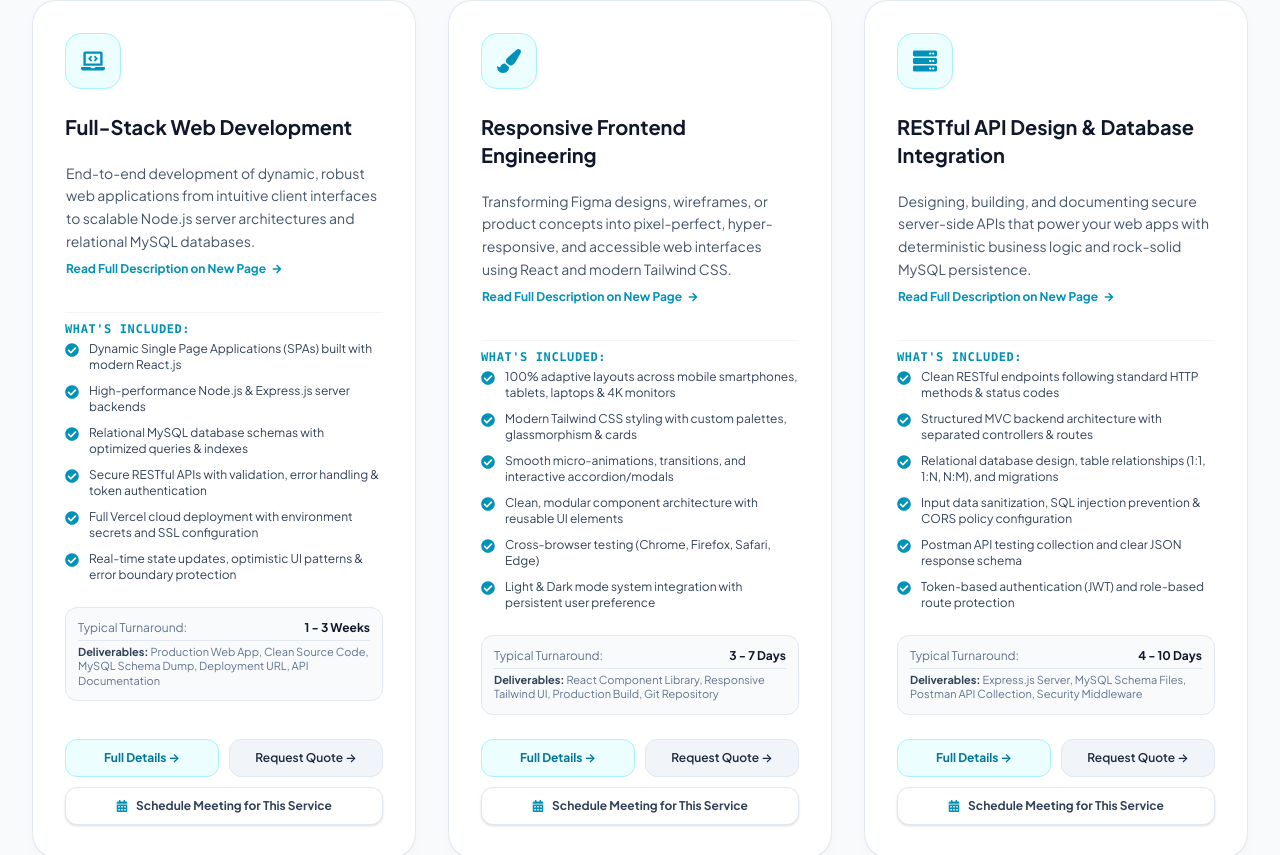
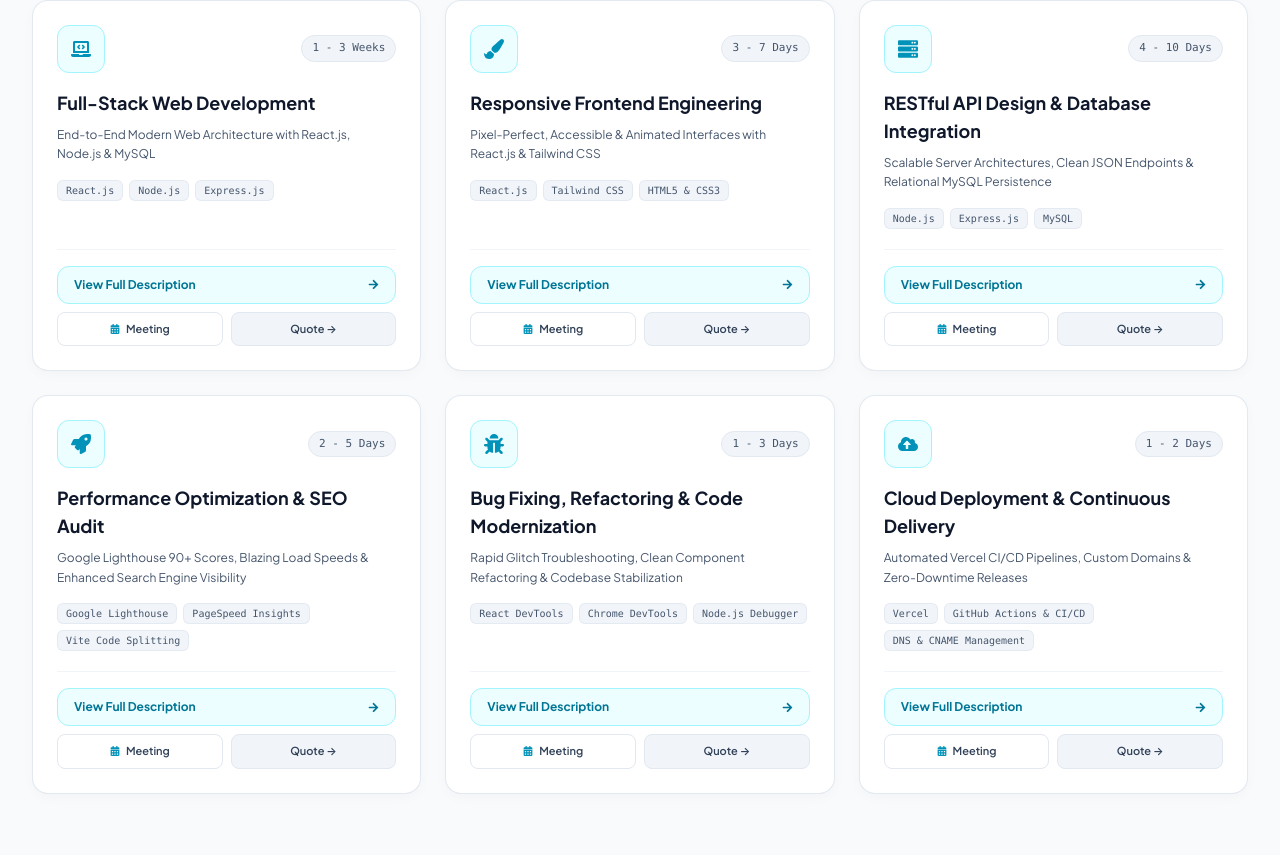
Before and after one commit to hassanakbar-dev/Hassan-Akbar-Portfolio-project, a React (Vite) app in the folder frontend/: page /services in a window 1280 px wide. Shown: the part 437-1292 px from the top of the page. Built offline with nearby package versions, Linux system fonts and the light colour scheme; no server answers.

Commit message:
add some content in services.jsx

```diff
--- a/frontend/src/pages/Services.jsx
+++ b/frontend/src/pages/Services.jsx
@@ -65,90 +65,76 @@ export default function Services() {
       </div>
 
       {/* Services Grid (All 6 core services) */}
-      <div className="grid grid-cols-1 md:grid-cols-2 lg:grid-cols-3 gap-8">
+      {/* Services Grid (All 6 core services - compact cards) */}
+      <div className="grid grid-cols-1 md:grid-cols-2 lg:grid-cols-3 gap-6">
         {servicesData.map((service) => {
           const IconComponent = iconMap[service.icon] || FaLaptopCode
           return (
             <div
               key={service.id}
-              className="glass-card p-8 rounded-3xl flex flex-col justify-between border border-slate-200 dark:border-slate-800"
+              className="glass-card p-6 rounded-2xl flex flex-col justify-between border border-slate-200 dark:border-slate-800 hover:border-cyan-500/40 hover:shadow-xl hover:shadow-cyan-500/5 transition-all duration-300 group"
             >
               <div>
-                <Link to={`/services/${service.slug}`} className="block w-14 h-14 rounded-2xl bg-cyan-50 dark:bg-cyan-500/10 border border-cyan-200 dark:border-cyan-500/30 text-cyan-600 dark:text-cyan-400 flex items-center justify-center mb-6 hover:scale-105 transition-transform">
-                  <IconComponent className="w-6 h-6" />
+                <div className="flex items-center justify-between mb-4">
+                  <Link
+                    to={`/services/${service.slug}`}
+                    className="w-12 h-12 rounded-xl bg-cyan-50 dark:bg-cyan-500/10 border border-cyan-200 dark:border-cyan-500/30 text-cyan-600 dark:text-cyan-400 flex items-center justify-center group-hover:scale-105 group-hover:bg-cyan-600 group-hover:text-white transition-all duration-300"
+                  >
+                    <IconComponent className="w-5 h-5" />
                   </Link>
+                  <span className="text-[11px] font-mono font-medium px-2.5 py-1 rounded-full bg-slate-100 dark:bg-slate-800 text-slate-600 dark:text-slate-300 border border-slate-200 dark:border-slate-700/60">
+                    {service.turnaround}
+                  </span>
+                </div>
 
                 <Link to={`/services/${service.slug}`} className="group/title block mb-2">
-                  <h3 className="text-xl font-bold text-slate-900 dark:text-white group-hover/title:text-cyan-600 dark:group-hover/title:text-cyan-400 transition flex items-center justify-between">
+                  <h3 className="text-lg font-bold text-slate-900 dark:text-white group-hover/title:text-cyan-600 dark:group-hover/title:text-cyan-400 transition-colors flex items-center justify-between">
                     <span>{service.title}</span>
                     <FaArrowRight className="text-xs opacity-0 -translate-x-2 group-hover/title:opacity-100 group-hover/title:translate-x-0 text-cyan-600 dark:text-cyan-400 transition-all duration-200" />
                   </h3>
                 </Link>
 
-                {/* Clickable Description opening dedicated new page */}
-                <Link
-                  to={`/services/${service.slug}`}
-                  className="block group/desc mb-5 p-3 -mx-3 rounded-2xl hover:bg-cyan-50/60 dark:hover:bg-cyan-950/25 transition border border-transparent hover:border-cyan-200 dark:border-cyan-800/50 cursor-pointer"
-                  title="Click to read full description and specifications on a new page"
+                <p className="text-xs text-slate-600 dark:text-slate-400 leading-relaxed line-clamp-2 mb-4">
+                  {service.tagline}
+                </p>
+
+                <div className="flex flex-wrap gap-1.5 mb-5">
+                  {service.techStack?.slice(0, 3).map((tech, idx) => (
+                    <span
+                      key={idx}
+                      className="text-[10px] font-mono font-medium px-2 py-0.5 rounded-md bg-slate-100 dark:bg-slate-800/80 text-slate-600 dark:text-slate-400 border border-slate-200/80 dark:border-slate-700/60"
                     >
-                  <p className="text-slate-600 dark:text-slate-400 text-sm leading-relaxed">
-                    {service.description}
-                  </p>
-                  <span className="inline-flex items-center gap-1.5 text-xs font-bold text-cyan-600 dark:text-cyan-400 mt-2 group-hover/desc:underline">
-                    <span>Read Full Description on New Page</span>
-                    <FaArrowRight className="text-[10px] group-hover/desc:translate-x-1 transition-transform" />
+                      {tech}
                     </span>
-                </Link>
-
-                <div className="space-y-2.5 pt-2 border-t border-slate-100 dark:border-slate-800/60 mb-6">
-                  <span className="text-xs font-mono text-cyan-600 dark:text-cyan-400 uppercase tracking-wider font-semibold block mb-1">
-                    What's Included:
-                  </span>
-                  {service.features.map((feature, i) => (
-                    <div key={i} className="flex items-start gap-2.5 text-xs text-slate-700 dark:text-slate-300">
-                      <FaCheckCircle className="text-cyan-600 dark:text-cyan-400 text-sm mt-0.5 flex-shrink-0" />
-                      <span>{feature}</span>
-                    </div>
                   ))}
-                </div>
-
-                <div className="p-3 rounded-xl bg-slate-50 dark:bg-slate-900/60 border border-slate-200 dark:border-slate-800 space-y-1 text-xs">
-                  <div className="flex justify-between">
-                    <span className="text-slate-500 dark:text-slate-400">Typical Turnaround:</span>
-                    <span className="font-bold text-slate-900 dark:text-white">{service.turnaround}</span>
-                  </div>
-                  <div className="text-[11px] text-slate-500 dark:text-slate-400 pt-1 border-t border-slate-200 dark:border-slate-800">
-                    <strong className="text-slate-700 dark:text-slate-300">Deliverables: </strong>
-                    {service.deliverables}
-                  </div>
                 </div>
               </div>
 
-              <div className="pt-6 space-y-2.5">
-                <div className="grid grid-cols-2 gap-2.5">
+              <div className="pt-4 border-t border-slate-100 dark:border-slate-800/70 space-y-2">
                 <Link
                   to={`/services/${service.slug}`}
-                    className="inline-flex items-center justify-center py-2.5 px-3 rounded-xl text-xs font-bold text-cyan-700 dark:text-cyan-300 bg-cyan-50 dark:bg-cyan-950/40 hover:bg-cyan-100 dark:hover:bg-cyan-900/50 border border-cyan-200 dark:border-cyan-800/60 transition text-center"
+                  className="inline-flex items-center justify-between w-full px-4 py-2.5 rounded-xl text-xs font-bold text-cyan-700 dark:text-cyan-300 bg-cyan-50 dark:bg-cyan-950/40 hover:bg-cyan-600 hover:text-white dark:hover:bg-cyan-500 dark:hover:text-slate-950 border border-cyan-200 dark:border-cyan-800/60 transition-all duration-200 group/btn"
                 >
-                    Full Details →
+                  <span>View Full Description</span>
+                  <FaArrowRight className="text-[11px] group-hover/btn:translate-x-1 transition-transform" />
                 </Link>
-                  <Link
-                    to={`/contact?service=${encodeURIComponent(service.title)}`}
-                    className="inline-flex items-center justify-center py-2.5 px-3 rounded-xl text-xs font-semibold text-slate-800 dark:text-slate-200 bg-slate-100 dark:bg-slate-850 hover:bg-slate-200 dark:hover:bg-slate-800 border border-slate-200 dark:border-slate-700/80 transition text-center"
-                  >
-                    Request Quote →
-                  </Link>
-                </div>
 
-                {/* Schedule Meeting Button */}
+                <div className="grid grid-cols-2 gap-2">
                   <button
                     type="button"
                     onClick={() => setMeetingModalService(service.title)}
-                  className="w-full inline-flex items-center justify-center gap-2 py-2.5 px-3 rounded-xl text-xs font-bold text-slate-700 dark:text-slate-200 bg-white dark:bg-slate-900 hover:border-cyan-500/50 border border-slate-200 dark:border-slate-800 transition cursor-pointer shadow-sm group/btn"
+                    className="inline-flex items-center justify-center gap-1.5 py-2 px-2.5 rounded-lg text-[11px] font-semibold text-slate-700 dark:text-slate-200 bg-white dark:bg-slate-900 hover:border-cyan-500/50 border border-slate-200 dark:border-slate-800 transition cursor-pointer"
                   >
-                  <FaCalendarAlt className="text-cyan-600 dark:text-cyan-400 text-xs group-hover/btn:scale-110 transition-transform" />
-                  <span>Schedule Meeting for This Service</span>
+                    <FaCalendarAlt className="text-cyan-600 dark:text-cyan-400 text-[10px]" />
+                    <span>Meeting</span>
                   </button>
+                  <Link
+                    to={`/contact?service=${encodeURIComponent(service.title)}`}
+                    className="inline-flex items-center justify-center py-2 px-2.5 rounded-lg text-[11px] font-semibold text-slate-700 dark:text-slate-200 bg-slate-100 dark:bg-slate-850 hover:bg-slate-200 dark:hover:bg-slate-800 border border-slate-200 dark:border-slate-800 transition text-center"
+                  >
+                    Quote →
+                  </Link>
+                </div>
               </div>
             </div>
           )
```
Lines whose indentation alone changed are shown as unchanged.
